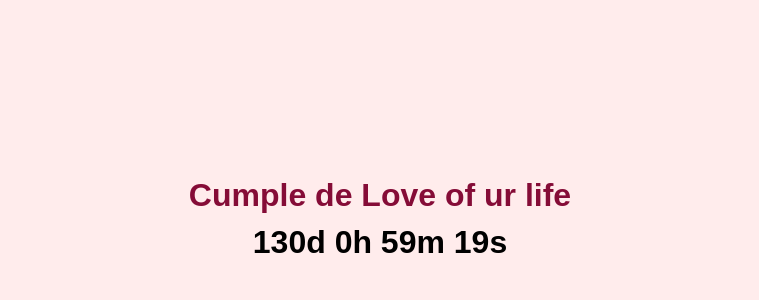
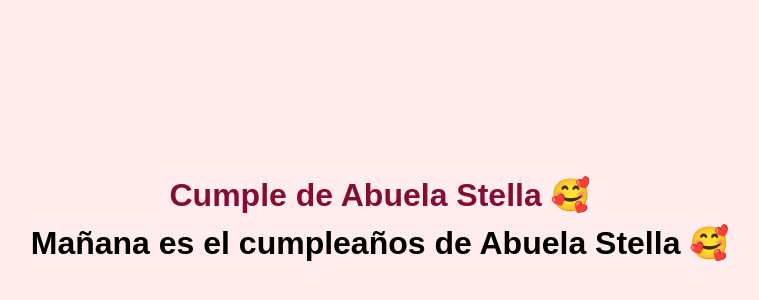
Before and after one commit to Camila-AGimenez/notion-widget, a plain HTML site: page index.html in a window 1280 px wide. Shown: the part 192-492 px from the top of the page, without its empty margins (260-1019 px from the left). Drawn offline with Linux system fonts and the light colour scheme.

Commit message:
Actualización automática del widget de cumpleaños

```diff
--- a/index.html
+++ b/index.html
@@ -36,8 +36,8 @@
 
   <script>
     // Make inyecta los valores reales aquí directamente
-    const name = "Love of ur life";
-    const birthday = new Date("2025-12-24T00:00:00");
+    const name = "Abuela Stella 🥰";
+    const birthday = new Date("2025-08-17T00:00:00");
 
     document.getElementById("name").innerText = `Cumple de ${name}`;
 
```
